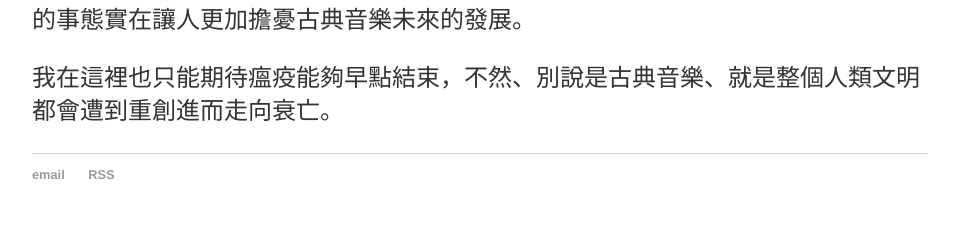
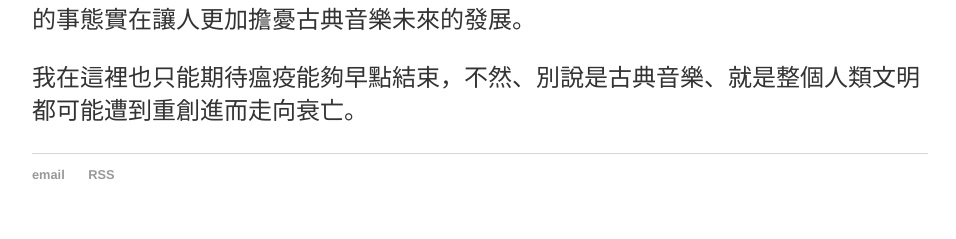
Before and after one commit to Ekove/ekove.github.io, a Jekyll site: the page built from _posts/2020-6-19-note.md, in a window 1280 px wide. Shown: the part 808-1047 px from the top of the page, without its empty margins (160-1116 px from the left). Built offline with Jekyll 4.4.1, drawn with Linux system fonts in a browser that asks for light colours.

Commit message:
Update 2020-6-19-note.md

```diff
--- a/_posts/2020-6-19-note.md
+++ b/_posts/2020-6-19-note.md
@@ -17,4 +17,4 @@ date: 2020-06-19
 於是就讓很多青年音樂家的才華無法
 得到充分磨練與發揮，這樣的事態實在讓人更加擔憂古典音樂未來的發展。
 
-我在這裡也只能期待瘟疫能夠早點結束，不然、別說是古典音樂、就是整個人類文明都會遭到重創進而走向衰亡。
+我在這裡也只能期待瘟疫能夠早點結束，不然、別說是古典音樂、就是整個人類文明都可能遭到重創進而走向衰亡。
```
